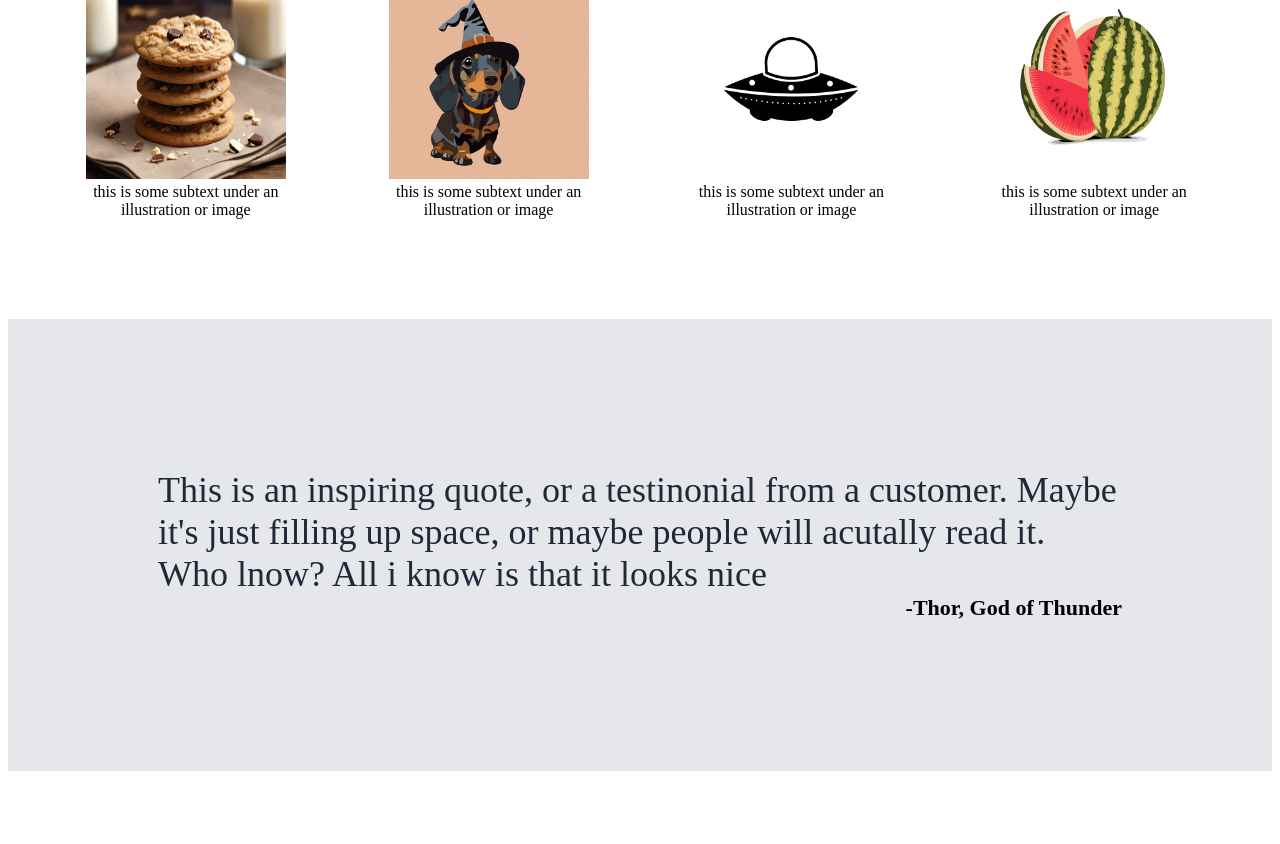
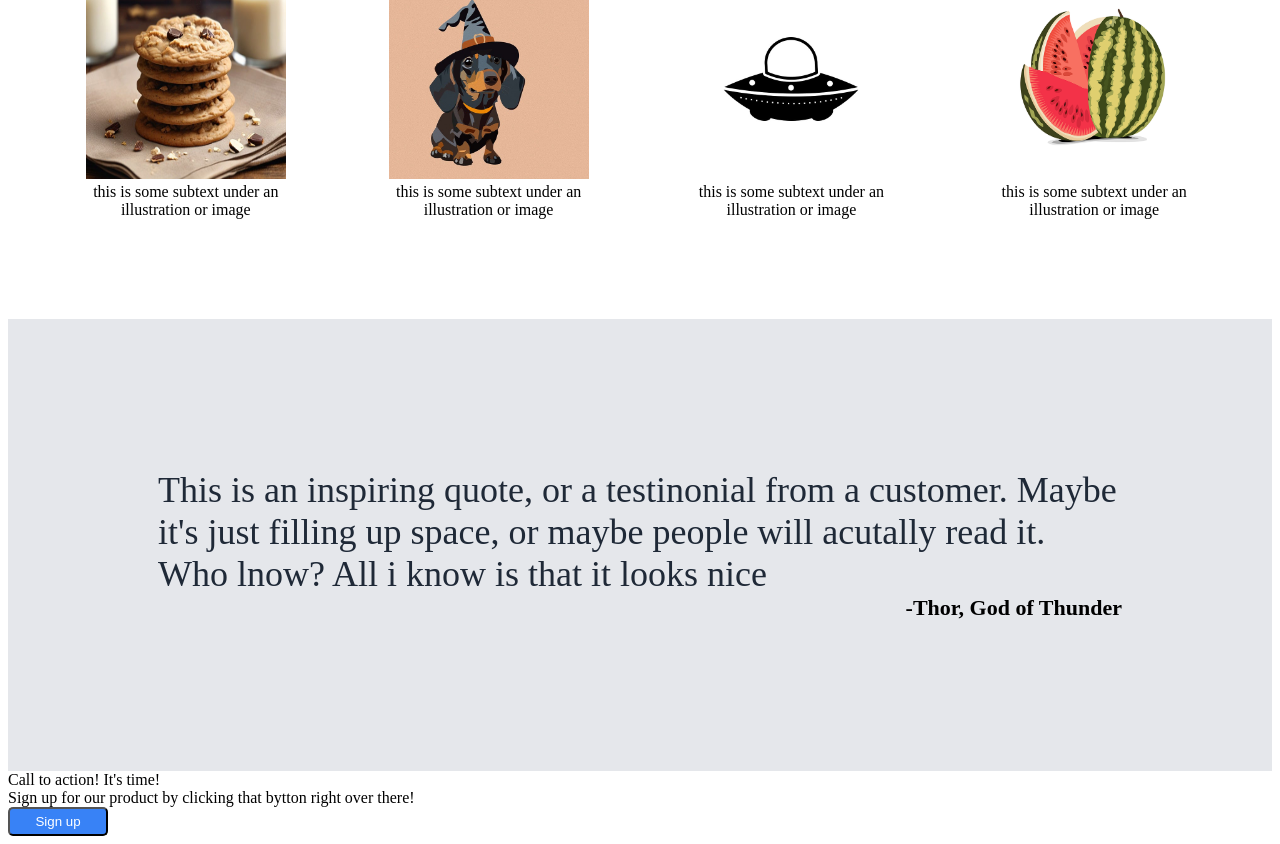
Before and after one commit to bjornrohrer/odin-landingpage, a plain HTML site: page index.html in a window 1280 px wide. Shown: the part 535-1379 px from the top of the page. Before the commit the page ends 1314 px from the top, so only its background shows below. Drawn offline with Linux system fonts and the light colour scheme.

Commit message:
added the html to section four

```diff
--- a/index.html
+++ b/index.html
@@ -77,5 +77,12 @@
       </div>
       <div class="quote-author">-Thor, God of Thunder</div>
     </div>
+    <div class="section-four">
+      <div class="action">Call to action! It's time!</div>
+      <div class="click-button">
+        Sign up for our product by clicking that bytton right over there!
+      </div>
+      <button>Sign up</button>
+    </div>
   </body>
 </html>
```
